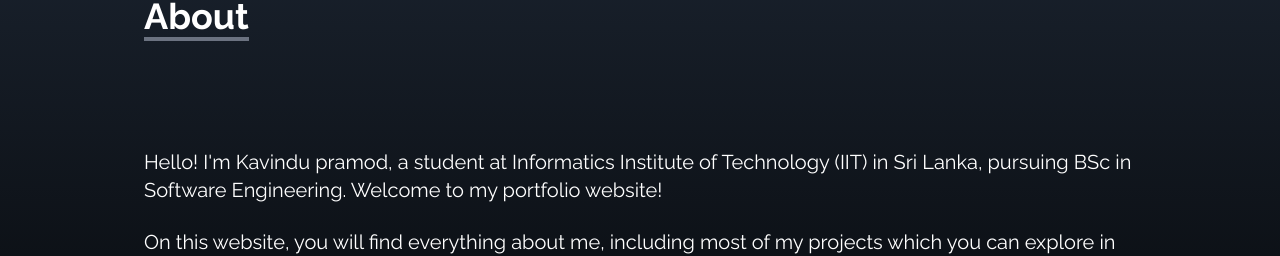
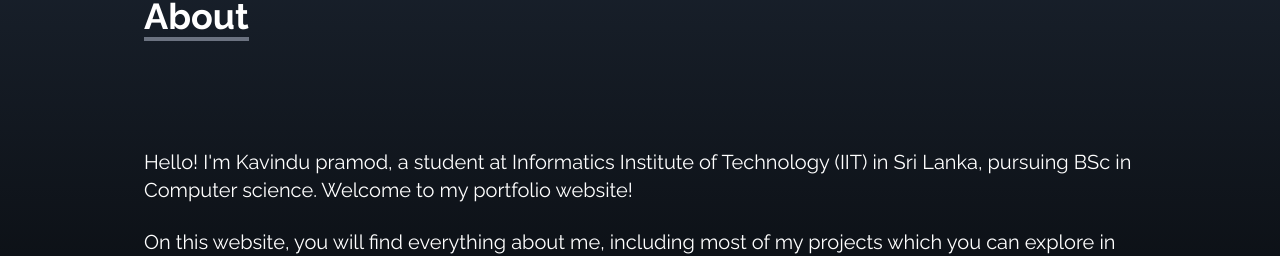
Before and after one commit to KavinduPramod/portfolio, a React (Create React App) app: page / in a window 1280 px wide. Shown: the part 1006-1262 px from the top of the page. Built offline with nearby package versions, Linux system fonts and the light colour scheme; the HTML template or start-up script is replaced by a standard one.

Commit message:
Update About.jsx

```diff
--- a/src/components/About.jsx
+++ b/src/components/About.jsx
@@ -10,7 +10,7 @@ const About = () => {
             </p>
         </div>
         <p className='text-xl mt-20'>
-            Hello! I'm Kavindu pramod, a student at Informatics Institute of Technology (IIT) in Sri Lanka, pursuing BSc in Software Engineering. Welcome to my portfolio website!
+            Hello! I'm Kavindu pramod, a student at Informatics Institute of Technology (IIT) in Sri Lanka, pursuing BSc in Computer science. Welcome to my portfolio website!
         </p>
         <br />
         <p className='text-xl'>
```
